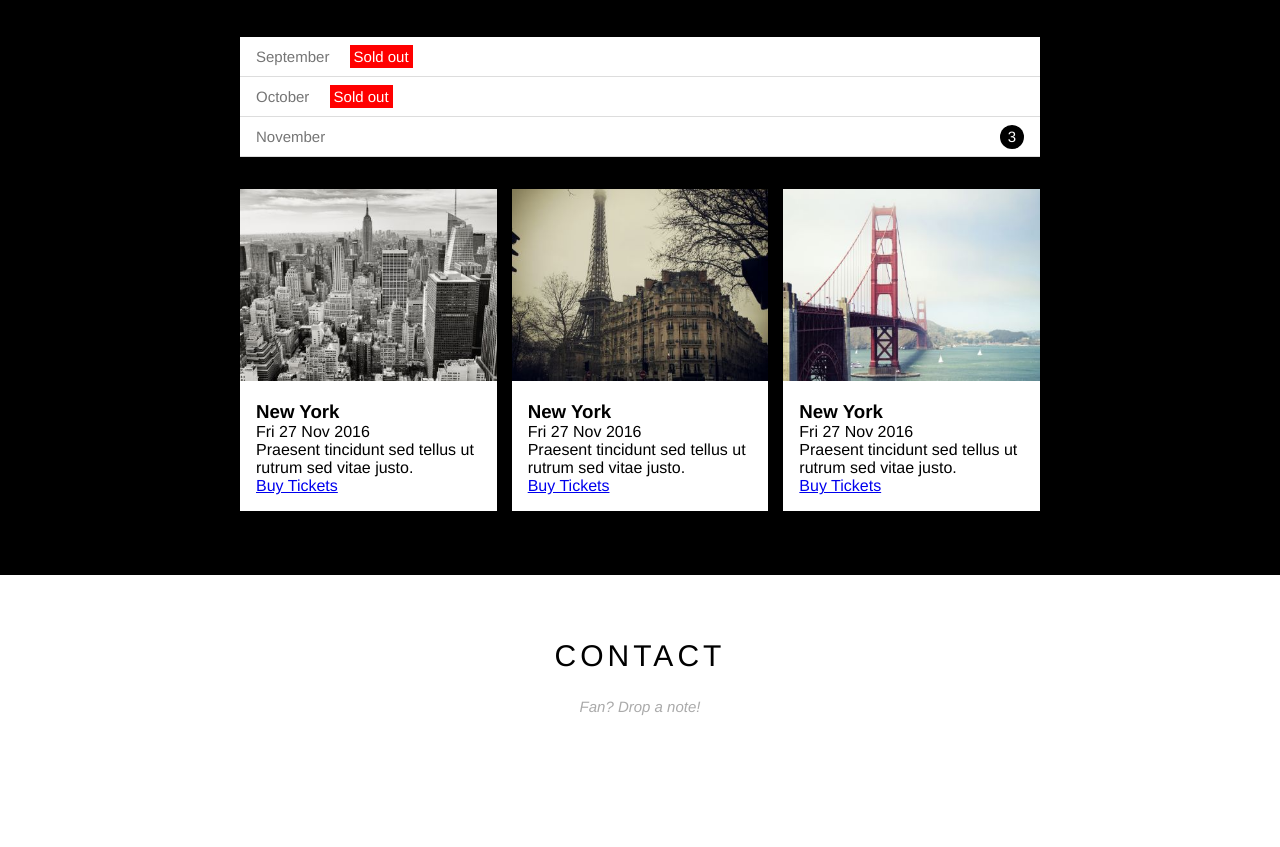
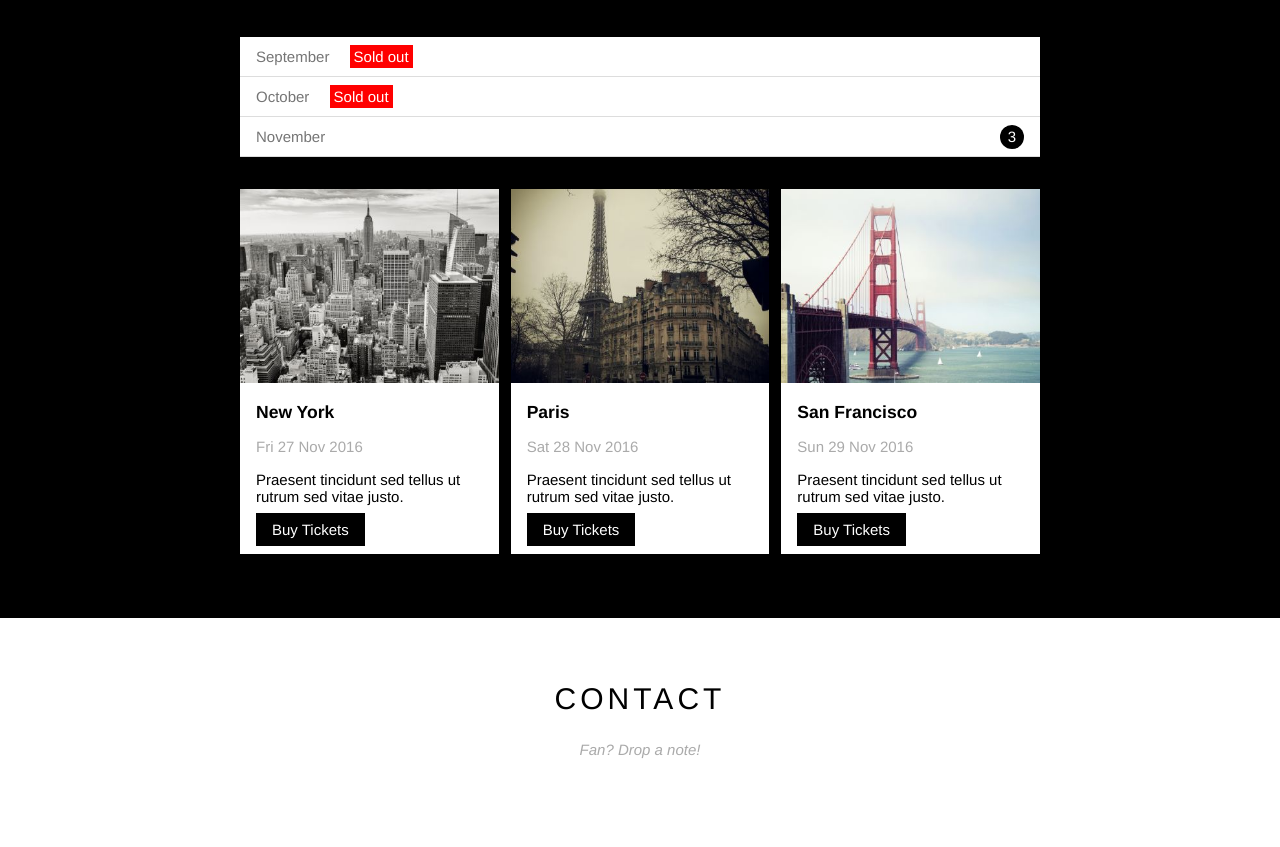
Before and after one commit to Koe1002/w3_TheBand, a plain HTML site: page index.html in a window 1280 px wide. Shown: the part 1398-2245 px from the top of the page. Before the commit the page ends 2202 px from the top, so only its background shows below. Drawn offline with Linux system fonts and the light colour scheme.

Commit message:
4. upload 30/5/2025

```diff
--- a/assets/css/style.css
+++ b/assets/css/style.css
@@ -208,42 +208,42 @@ html {
 }
 
 .ticket-list li {
+  color: #757575;
+  font-size: 15px;
+  padding: 11px 16px;
+  list-style-type: none;
   border-bottom: 1px solid #ddd;
-  list-style-type: none;
-  padding: 11px 16px;
-  font-size: 15px;
-  color: #757575;
 }
 
 .ticket-list .sold-out {
+  color: #fff;
   padding: 3px 4px;
+  background: red;
   margin-left: 16px;
-  background: red;
-  color: #fff;
 }
 
 .ticket-list .quatity {
+  width: 24px;
+  float: right;
+  height: 24px;
+  color: #fff;
+  margin-top: -3px;
+  line-height: 24px;
+  text-align: center;
   border-radius: 50%;
-  text-align: center;
-  line-height: 24px;
-  margin-top: -3px;
   background: #000;
-  height: 24px;
-  float: right;
-  color: #fff;
-  width: 24px;
 }
 
 /* Places */
 .place-list {
   display: flex;
-  flex-wrap: wrap;
+  font-size: 15px;
+  margin-top: 32px;
   justify-content: space-between;
-  margin-top: 32px;
 }
 
 .place-list .place-item {
-  width: calc(33.3333% - 10px);
+  width: calc(33.3333% - 8px);
   background: #fff;
 }
 
@@ -251,8 +251,34 @@ html {
   width: 100%;
 }
 
-.place-list .place-body {
+.place-img:hover {
+  opacity: 0.6;
+}
+
+.place-body {
   padding: 16px;
+}
+
+.place-time {
+  margin: 15px 0;
+  color: #aaa;
+}
+
+.place-desc {
+  margin: 16px 0;
+}
+
+.place-buy-btn {
+  background-color: #000;
+  color: #fff;
+  text-decoration: none;
+  margin-bottom: 16px;
+  padding: 8px 16px;
+}
+
+.place-buy-btn:hover {
+  background-color: #bbb;
+  color: #fff;
 }
 
 /*footer section*/
--- a/index.html
+++ b/index.html
@@ -2,6 +2,7 @@
 <html>
   <head>
     <meta charset="utf-8" />
+    <meta name="viewport" content="width=device-width, initial-scale=1.0" />
     <title>The Band</title>
     <link href="./assets/css/style.css" rel="stylesheet" />
     <link
@@ -126,8 +127,8 @@
                   class="place-img"
                 />
                 <div class="place-body">
-                  <h3 class="place-heading">New York</h3>
-                  <p class="place-time">Fri 27 Nov 2016</p>
+                  <h3 class="place-heading">Paris</h3>
+                  <p class="place-time">Sat 28 Nov 2016</p>
                   <p class="place-desc">
                     Praesent tincidunt sed tellus ut rutrum sed vitae justo.
                   </p>
@@ -142,8 +143,8 @@
                   class="place-img"
                 />
                 <div class="place-body">
-                  <h3 class="place-heading">New York</h3>
-                  <p class="place-time">Fri 27 Nov 2016</p>
+                  <h3 class="place-heading">San Francisco</h3>
+                  <p class="place-time">Sun 29 Nov 2016</p>
                   <p class="place-desc">
                     Praesent tincidunt sed tellus ut rutrum sed vitae justo.
                   </p>
@@ -164,5 +165,7 @@
 
       <div id="footer"></div>
     </div>
+
+    <script></script>
   </body>
 </html>
```
